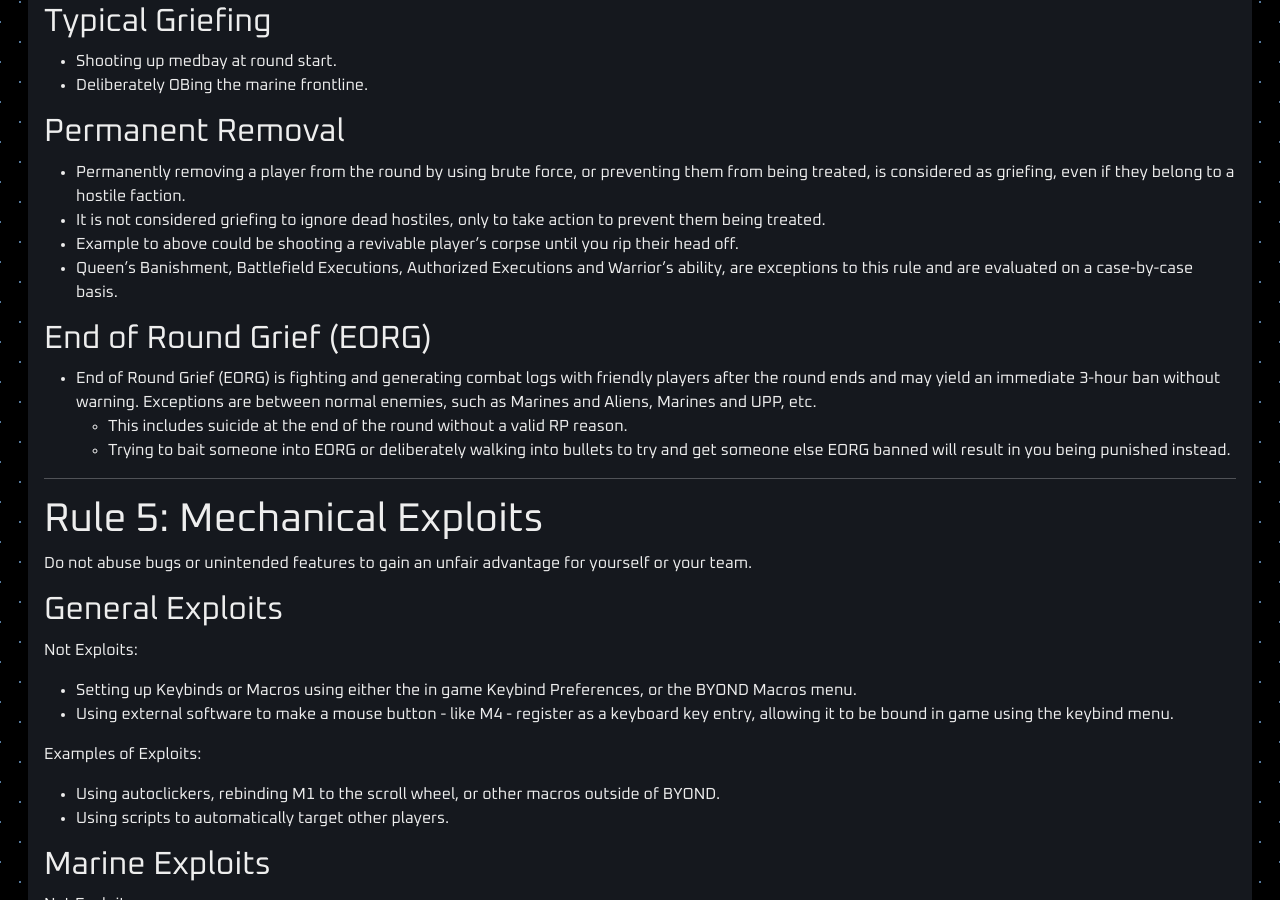
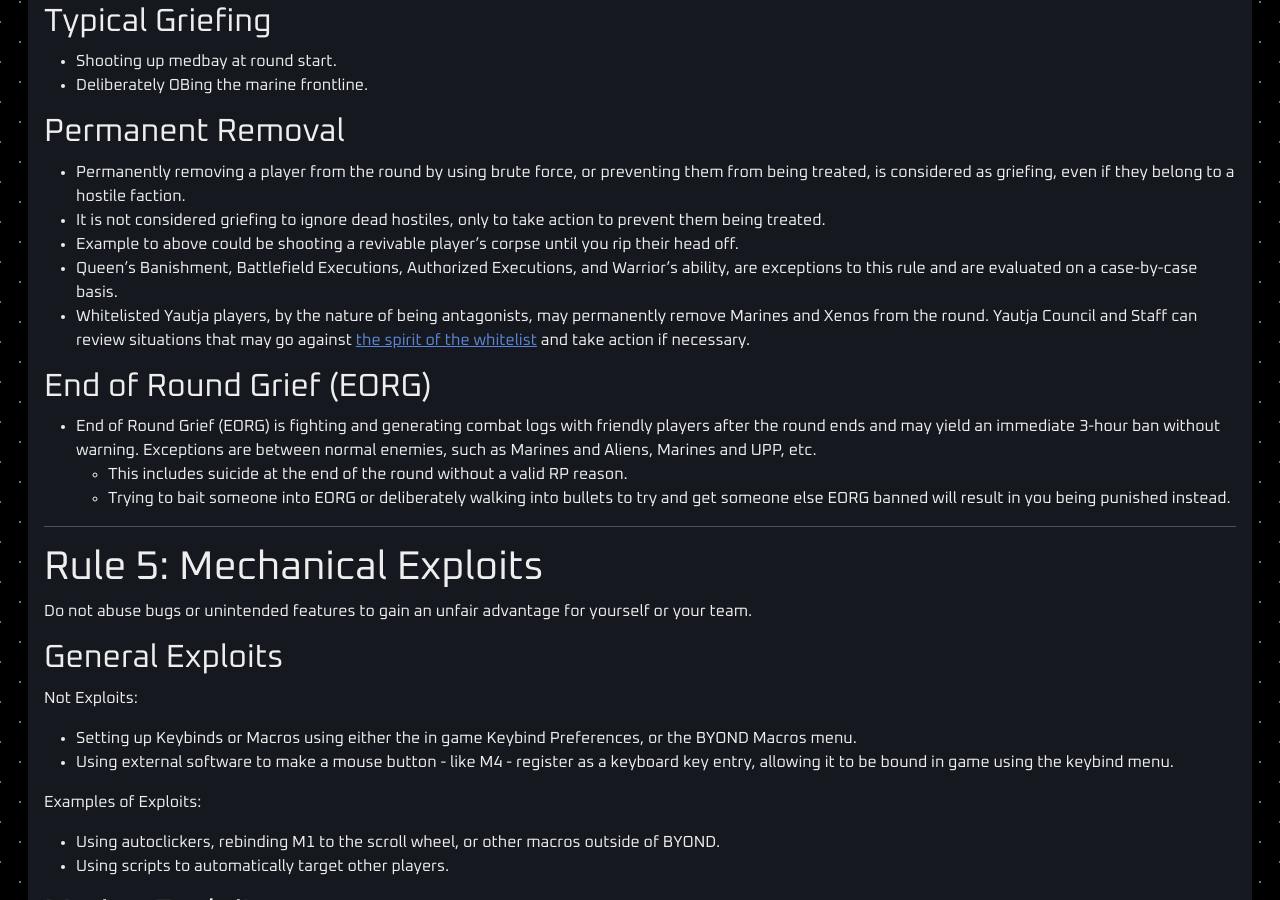
Before and after one commit to cmss13-devs/web, a Jekyll site: the page built from rules.md, in a window 1280 px wide and 900 px high, scrolled down 6538 px. Built offline with Jekyll 4.4.1, drawn with Linux system fonts in a browser that asks for light colours.

Commit message:
Clarified Permanent Removal rule for Yautjas. (#91)

```diff
--- a/rules.md
+++ b/rules.md
@@ -250,7 +250,8 @@ Griefing is the intent of one player wanting to cause grief or annoyance to othe
 - Permanently removing a player from the round by using brute force, or preventing them from being treated, is considered as griefing, even if they belong to a hostile faction.
 - It is not considered griefing to ignore dead hostiles, only to take action to prevent them being treated.
 - Example to above could be shooting a revivable player's corpse until you rip their head off.
-- Queen's Banishment, Battlefield Executions, Authorized Executions and Warrior's ability, are exceptions to this rule and are evaluated on a case-by-case basis.
+- Queen's Banishment, Battlefield Executions, Authorized Executions, and Warrior's ability, are exceptions to this rule and are evaluated on a case-by-case basis.
+- Whitelisted Yautja players, by the nature of being antagonists, may permanently remove Marines and Xenos from the round. Yautja Council and Staff can review situations that may go against [the spirit of the whitelist](https://forum.cm-ss13.com/t/predator-honor-code/575) and take action if necessary.
 
 ## End of Round Grief (EORG)
 
```
